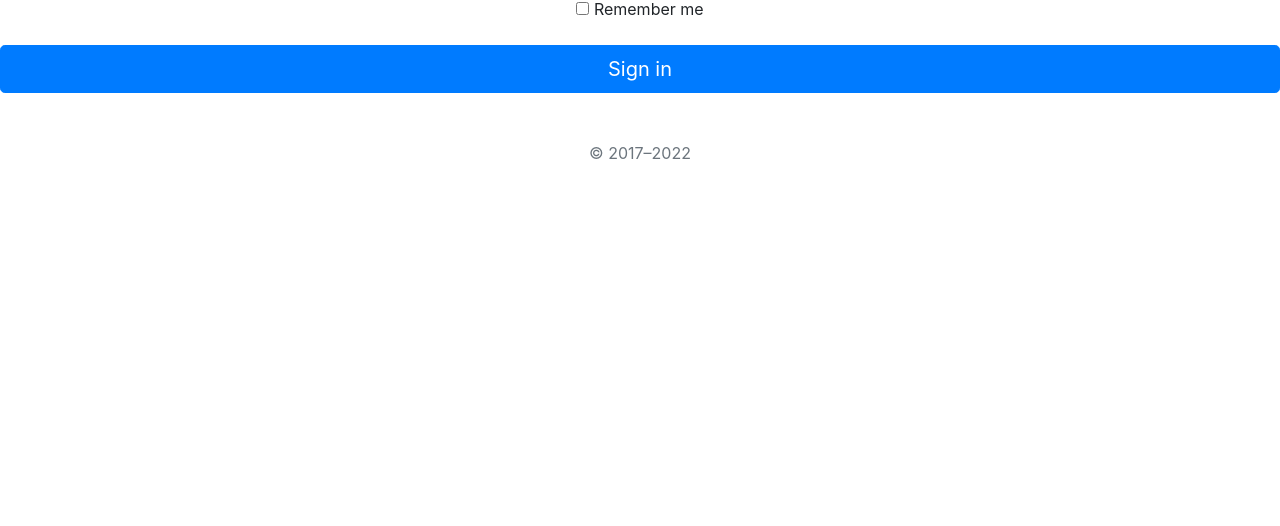
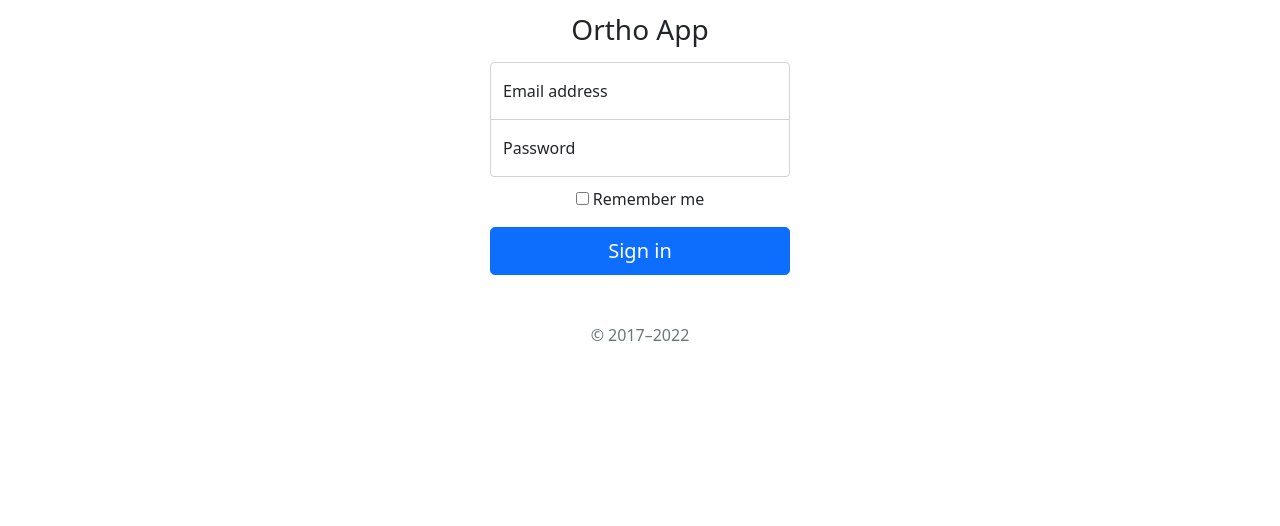
Before and after one commit to NicholasLor/NursingHackathonApp2, a website: page NursingHackathonApp/index.html in a window 1280 px wide. Shown: the part 274-800 px from the top of the page. Drawn offline with nearby package versions, Linux system fonts and the light colour scheme.

Commit message:
login page formatting

```diff
--- a/NursingHackathonApp/index.html
+++ b/NursingHackathonApp/index.html
@@ -1,25 +1,26 @@
-<!DOCTYPE html>
+<!doctype html>
 <html lang="en">
   <head>
-  <meta charset="UTF-8">
-  <meta http-equiv="X-UA-Compatible" content="IE=edge">
-  <meta name="viewport" content="width=device-width, initial-scale=1.0">
-  <title>Document</title>
+    <meta charset="utf-8">
+    <meta name="viewport" content="width=device-width, initial-scale=1">
+    <meta name="description" content="">
+    <meta name="author" content="Mark Otto, Jacob Thornton, and Bootstrap contributors">
+    <meta name="generator" content="Hugo 0.108.0">
+    <title>Signin Template · Bootstrap v5.3</title>
 
-  <script src="https://code.jquery.com/jquery-3.3.1.slim.min.js" integrity="sha384-q8i/X+965DzO0rT7abK41JStQIAqVgRVzpbzo5smXKp4YfRvH+8abtTE1Pi6jizo" crossorigin="anonymous"></script>
-  <script src="https://cdn.jsdelivr.net/npm/popper.js@1.14.3/dist/umd/popper.min.js" integrity="sha384-ZMP7rVo3mIykV+2+9J3UJ46jBk0WLaUAdn689aCwoqbBJiSnjAK/l8WvCWPIPm49" crossorigin="anonymous"></script>
-  <script src="https://cdn.jsdelivr.net/npm/bootstrap@4.1.3/dist/js/bootstrap.min.js" integrity="sha384-ChfqqxuZUCnJSK3+MXmPNIyE6ZbWh2IMqE241rYiqJxyMiZ6OW/JmZQ5stwEULTy" crossorigin="anonymous"></script>
-  <link rel="stylesheet" href="https://stackpath.bootstrapcdn.com/bootstrap/4.5.2/css/bootstrap.min.css" integrity="sha384-JcKb8q3iqJ61gNV9KGb8thSsNjpSL0n8PARn9HuZOnIxN0hoP+VmmDGMN5t9UJ0Z" crossorigin="anonymous">
-
+    <link rel="stylesheet" href="style.css" type="text/css">
+    <link rel="canonical" href="https://getbootstrap.com/docs/5.3/examples/sign-in/">
+    <link href="https://cdn.jsdelivr.net/npm/bootstrap@5.0.2/dist/css/bootstrap.min.css" rel="stylesheet" integrity="sha384-EVSTQN3/azprG1Anm3QDgpJLIm9Nao0Yz1ztcQTwFspd3yD65VohhpuuCOmLASjC" crossorigin="anonymous">
+    <script src="https://cdn.jsdelivr.net/npm/bootstrap@5.0.2/dist/js/bootstrap.bundle.min.js" integrity="sha384-MrcW6ZMFYlzcLA8Nl+NtUVF0sA7MsXsP1UyJoMp4YLEuNSfAP+JcXn/tWtIaxVXM" crossorigin="anonymous"></script>
 
 
   </head>
 <body class="text-center">
 
 <main class="form-signin w-100 m-auto">
-    <form data-bitwarden-watching="1">
-      <img class="mb-4" src="/docs/5.3/assets/brand/bootstrap-logo.svg" alt="" width="72" height="57">
-      <h1 class="h3 mb-3 fw-normal">Please sign in</h1>
+  <form>
+    <img class="mb-4" src="media/ortho_logo.jpeg" width="100">
+    <h1 class="h3 mb-3 fw-normal">Ortho App</h1>
 
     <div class="form-floating">
       <input type="email" class="form-control" id="floatingInput" placeholder="name@example.com">
@@ -36,13 +37,11 @@
       </label>
     </div>
     <button class="w-100 btn btn-lg btn-primary" type="submit">Sign in</button>
-      <p class="mt-5 mb-3 text-muted">© 2017–2022</p>
+    <p class="mt-5 mb-3 text-muted">&copy; 2017–2022</p>
   </form>
 </main>
 
 
 
-
-
   </body>
 </html>
--- /dev/null
+++ b/NursingHackathonApp/style.css
@@ -0,0 +1,33 @@
+html,
+body {
+  height: 100%;
+}
+
+body {
+  display: flex;
+  align-items: center;
+  padding-top: 40px;
+  padding-bottom: 40px;
+  background-color: #f5f5f5;
+}
+
+.form-signin {
+  max-width: 330px;
+  padding: 15px;
+}
+
+.form-signin .form-floating:focus-within {
+  z-index: 2;
+}
+
+.form-signin input[type="email"] {
+  margin-bottom: -1px;
+  border-bottom-right-radius: 0;
+  border-bottom-left-radius: 0;
+}
+
+.form-signin input[type="password"] {
+  margin-bottom: 10px;
+  border-top-left-radius: 0;
+  border-top-right-radius: 0;
+}
```
Also changed, not shown: NursingHackathonApp/media/ortho_logo.jpeg (added). Lines whose indentation alone changed are shown as unchanged.
